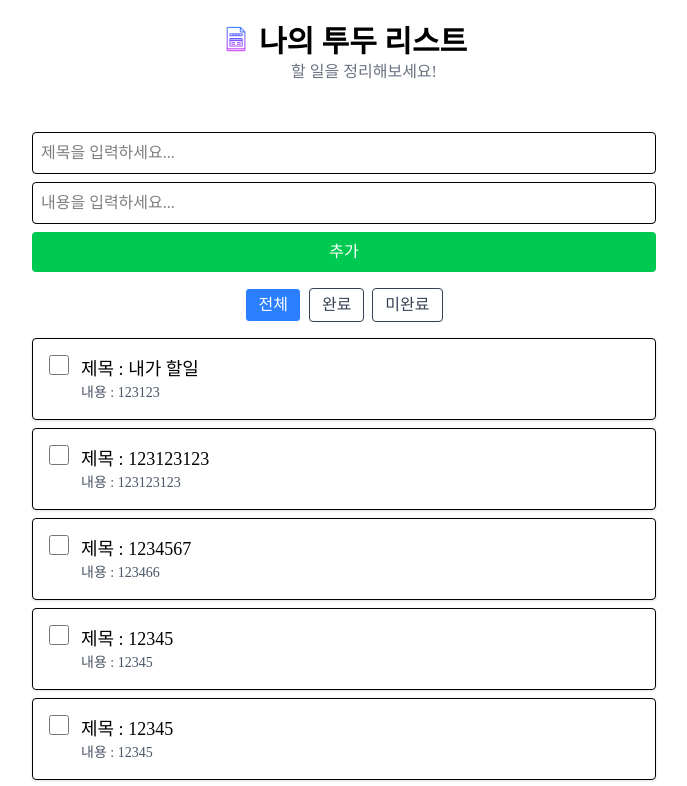
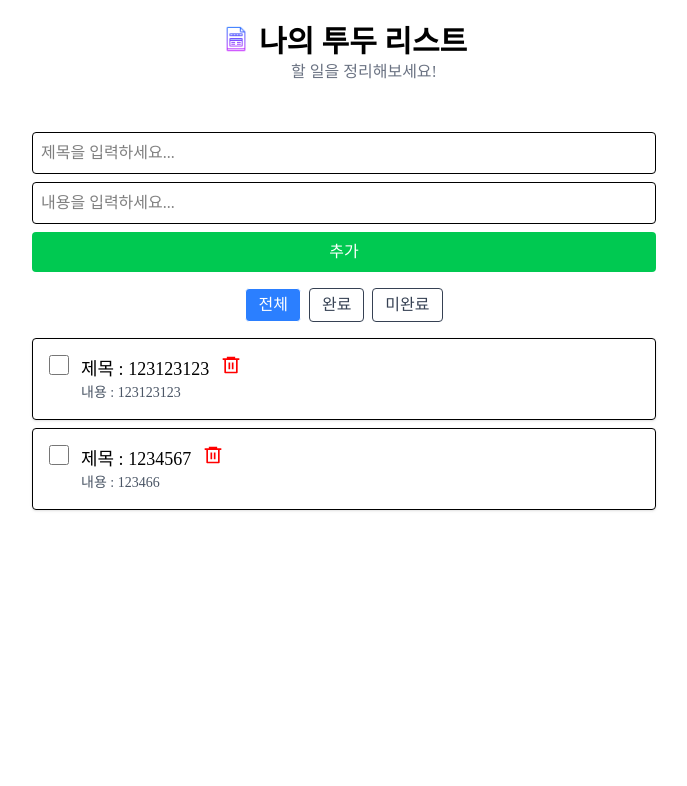
Before and after one commit to zzxx66052/intern, a Next.js app: page /todo in a window 1280 px wide. Shown: the top 786 px of the page, without its empty margins (296-983 px from the left). Built offline with nearby package versions, Linux system fonts and the light colour scheme; data requests are answered from the project's data file; a web font is replaced by a local one.

Commit message:
Delete todo complete

```diff
--- a/db.json
+++ b/db.json
@@ -1,12 +1,5 @@
 {
   "todos": [
-    {
-      "id": "a97f",
-      "title": "내가 할일",
-      "contents": "123123",
-      "isCompleted": false,
-      "createdAt": 1745085921366
-    },
     {
       "id": "da4d",
       "title": "123123123",
@@ -20,34 +13,6 @@
       "contents": "123466",
       "isCompleted": false,
       "createdAt": 1745088935280
-    },
-    {
-      "id": "13dd",
-      "title": "12345",
-      "contents": "12345",
-      "isCompleted": false,
-      "createdAt": 1745089623310
-    },
-    {
-      "id": "fed5",
-      "title": "12345",
-      "contents": "12345",
-      "isCompleted": false,
-      "createdAt": 1745089788041
-    },
-    {
-      "id": "e063",
-      "title": "55555",
-      "contents": "5555555",
-      "isCompleted": false,
-      "createdAt": 1745089795590
-    },
-    {
-      "id": "6708",
-      "title": "12345",
-      "contents": "12345",
-      "isCompleted": false,
-      "createdAt": 1745090214437
     }
   ]
 }
--- a/src/app/todo/_components/TodoItem.tsx
+++ b/src/app/todo/_components/TodoItem.tsx
@@ -1,8 +1,11 @@
+import { DeleteIcon } from "@/components/icons/SvgIcons";
+import useDeleteTodo from "@/hooks/useDeleteTodo";
 import { useToggleTodo } from "@/hooks/useToggleTodo";
 import { Todo } from "@/types/todoType";
 
 export const TodoItem = ({ todo }: { todo: Todo }) => {
   const toggleMutation = useToggleTodo(todo.id);
+  const deleteMutation = useDeleteTodo();
 
   return (
     <li className="flex items-start gap-3 rounded border p-4 shadow-sm">
@@ -12,7 +15,7 @@ export const TodoItem = ({ todo }: { todo: Todo }) => {
         onChange={() =>
           toggleMutation.mutate({ isCompleted: !todo.isCompleted })
         }
-        className="h-5 w-5 accent-green-500"
+        className="h-5 w-5 accent-green-500 transition-transform duration-200 hover:scale-125"
       />
       <div className="flex flex-col items-start">
         <h3
@@ -24,6 +27,13 @@ export const TodoItem = ({ todo }: { todo: Todo }) => {
         </h3>
         <p className="text-sm text-gray-600"> 내용 : {todo.contents}</p>
       </div>
+
+      <button
+        onClick={() => deleteMutation.mutate(todo.id)}
+        className="text-red-500 transition-transform duration-200 hover:scale-125"
+      >
+        <DeleteIcon />
+      </button>
     </li>
   );
 };
--- /dev/null
+++ b/src/hooks/useDeleteTodo.ts
@@ -0,0 +1,15 @@
+import { deleteTodo } from "@/api/todo";
+import { useMutation, useQueryClient } from "@tanstack/react-query";
+
+const useDeleteTodo = () => {
+  const queryClient = useQueryClient();
+
+  return useMutation({
+    mutationFn: (id: string) => deleteTodo(id),
+    onSuccess: () => {
+      queryClient.invalidateQueries({ queryKey: ["todos"] });
+    },
+  });
+};
+
+export default useDeleteTodo;
```
